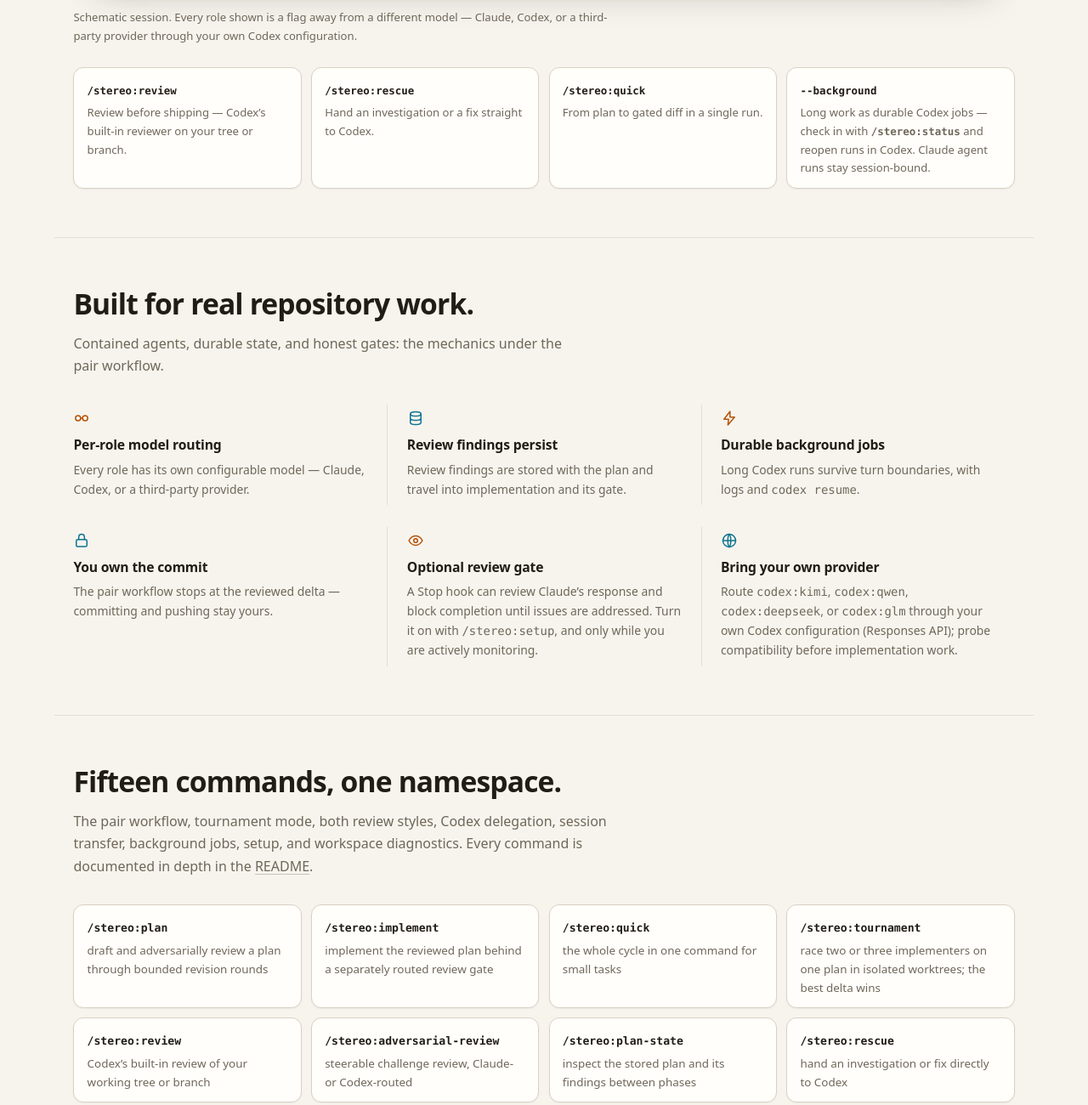
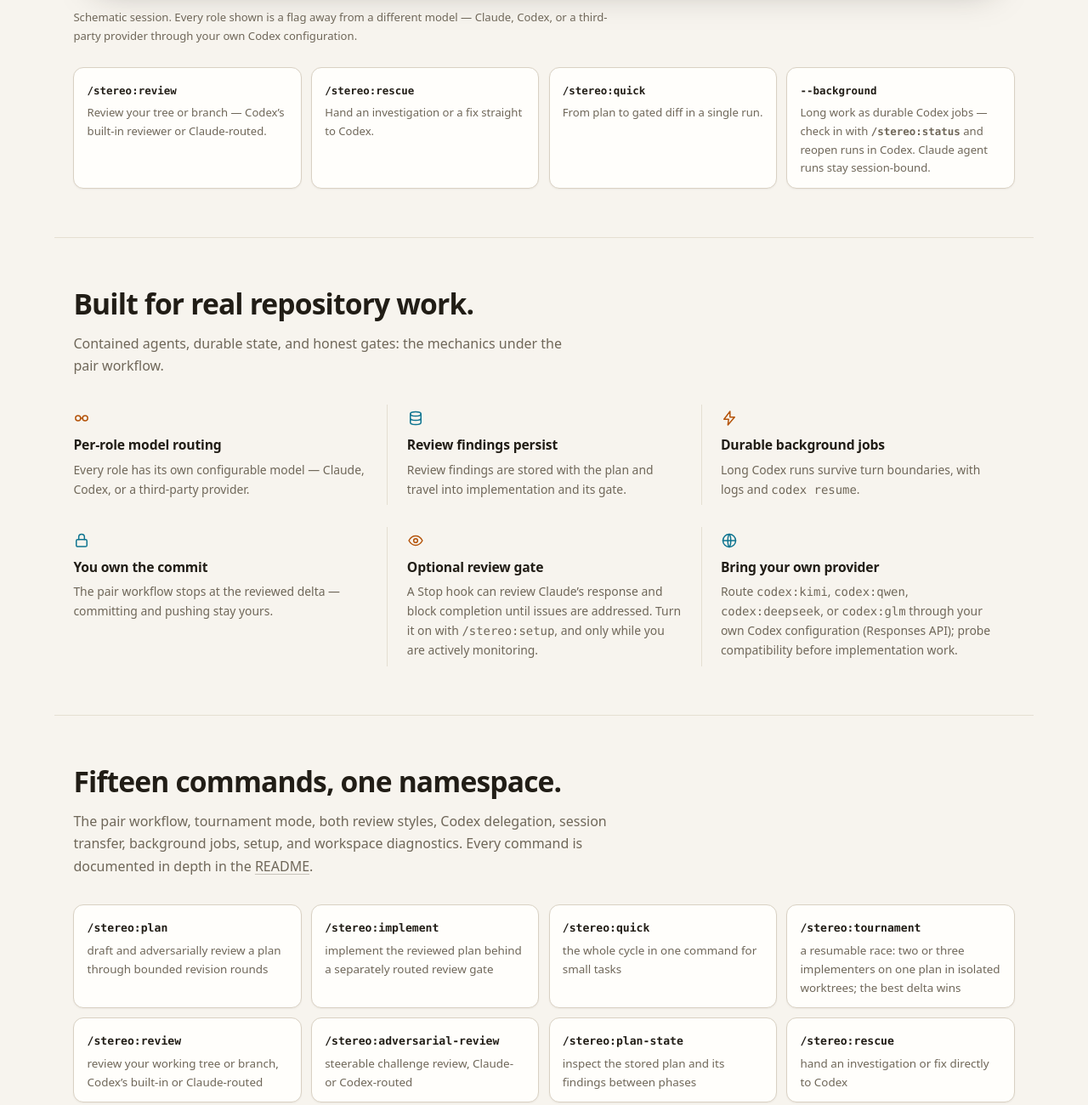
Before and after one commit to vsladkov/claudex-stereo, a website: page docs/index.html in a window 1280 px wide. Shown: the part 1737-3037 px from the top of the page at 85% size. Drawn offline with Linux system fonts and the light colour scheme.

Commit message:
docs: review blurbs cover Claude routing, tournament marked resumable
The marketing site described /stereo:review as Codex's built-in reviewer
only, wording that predates the Claude-routed structured review shipped in
v1.36.0 and its focus-text support from v1.40.0; both blurbs now name the
two routes, matching the adversarial-review entry's dual-route phrasing.
The tournament entry now leads with resumability, which v1.39.0's durable
tournament record and --resume made real.

```diff
--- a/docs/index.html
+++ b/docs/index.html
@@ -1558,7 +1558,7 @@
         <ul class="flows" aria-label="Typical flows">
           <li>
             <code>/stereo:review</code>
-            <p>Review before shipping — Codex&rsquo;s built-in reviewer on your tree or branch.</p>
+            <p>Review your tree or branch — Codex&rsquo;s built-in reviewer or Claude-routed.</p>
           </li>
           <li>
             <code>/stereo:rescue</code>
@@ -1753,8 +1753,8 @@
               >/stereo:tournament</a
             >
             <span
-              >race two or three implementers on one plan in isolated worktrees; the best delta
-              wins</span
+              >a resumable race: two or three implementers on one plan in isolated worktrees; the
+              best delta wins</span
             >
           </li>
           <li>
@@ -1764,7 +1764,7 @@
               rel="noopener"
               >/stereo:review</a
             >
-            <span>Codex&rsquo;s built-in review of your working tree or branch</span>
+            <span>review your working tree or branch, Codex&rsquo;s built-in or Claude-routed</span>
           </li>
           <li>
             <a
```
